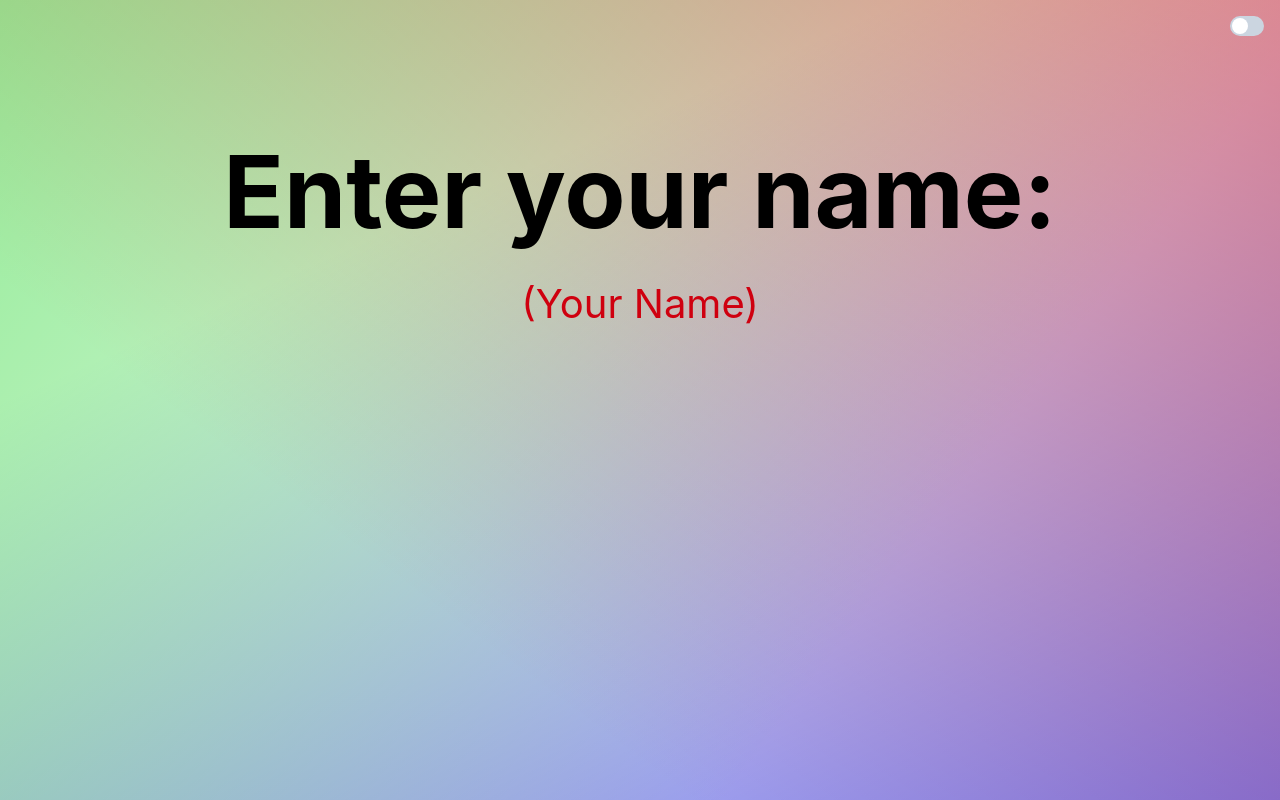
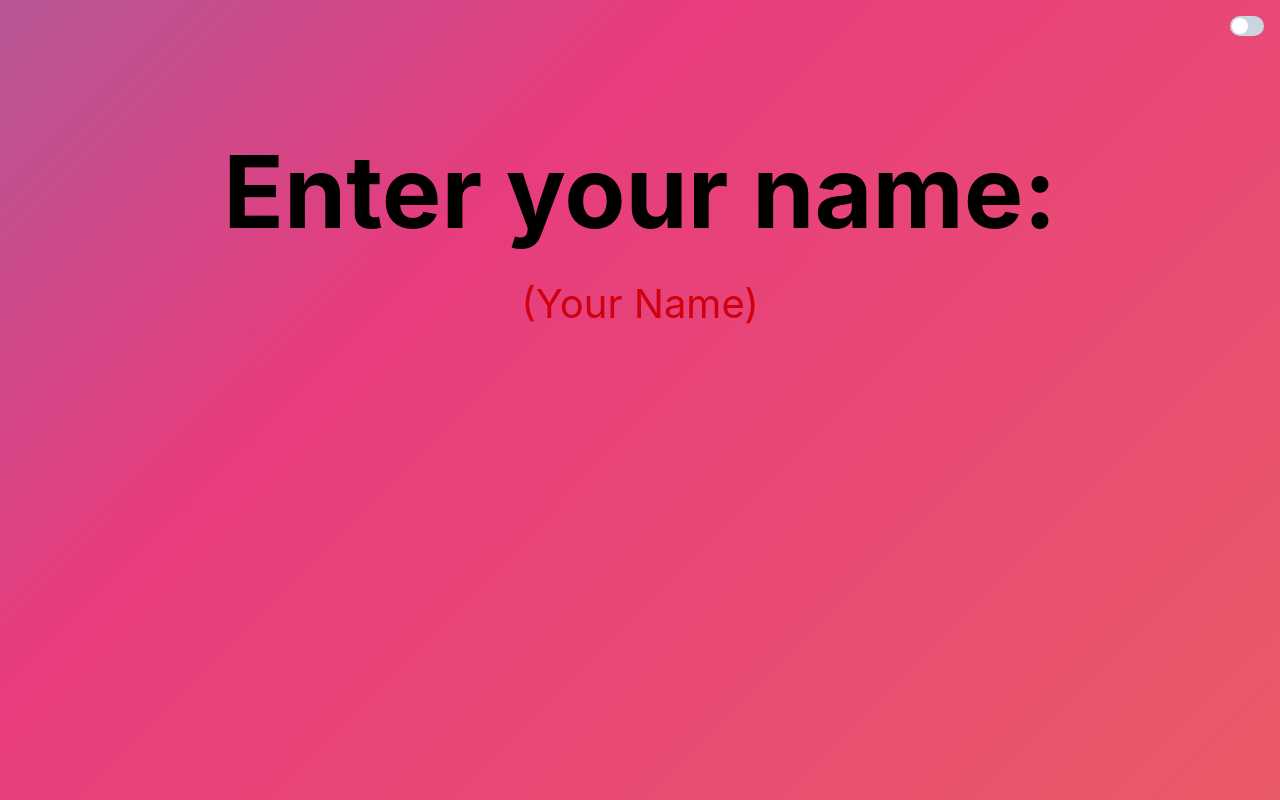
Before and after one commit to jfrausto/cryptick, a Next.js app: page / in a window 1280 px wide. Built offline with nearby package versions, Linux system fonts and the light colour scheme.

Commit message:
WORKING AS INTENDED WITH COLOR MODE SWITCH; THE CSS NEEDS TO BE CHANGED;

```diff
--- a/src/components/Container.tsx
+++ b/src/components/Container.tsx
@@ -2,27 +2,43 @@
 import { DarkModeSwitch } from './DarkModeSwitch';
 
 export const Container = (props: FlexProps) => {
+
+
+
   const { colorMode } = useColorMode()
 
-  const bgGradient = {
-    light: 'linear-gradient(217deg, rgba(215,0,0,.4), rgba(255,0,0,0) 70.71%), linear-gradient(127deg, rgba(0,215,0,.4), rgba(0,255,0,0) 70.71%),linear-gradient(336deg, rgba(0,0,215,.5), rgba(0,0,255,0) 70.71%);',
-    dark: 'linear-gradient(217deg, rgba(215,0,0,.4), rgba(255,0,0,0) 70.71%), linear-gradient(127deg, rgba(0,215,0,.4), rgba(0,255,0,0) 70.71%), linear-gradient(336deg, rgba(0,0,215,.5), rgba(0,0,255,0) 70.71%);'
-  }
-  const bgColor={
-    light: 'gray.50',
-    dark: 'gray.900'
-  }
+
+
+  // const bgGradient = {
+  //   light: 'linear-gradient(217deg, rgba(215,0,0,.4), rgba(255,0,0,0) 70.71%), linear-gradient(127deg, rgba(0,215,0,.4), rgba(0,255,0,0) 70.71%),linear-gradient(336deg, rgba(0,0,215,.5), rgba(0,0,255,0) 70.71%);',
+  //   dark: 'linear-gradient(217deg, rgba(215,0,0,.4), rgba(255,0,0,0) 70.71%), linear-gradient(127deg, rgba(0,215,0,.4), rgba(0,255,0,0) 70.71%), linear-gradient(336deg, rgba(0,0,215,.5), rgba(0,0,255,0) 70.71%);'
+  // }
+  // const bgColor={
+  //   light: 'gray.50',
+  //   dark: 'gray.900'
+  // }
+
+  //SOLELY FOR TEXT
   const color = {
     light: 'black',
     dark: 'white'
   }
+
+  //CHANGES THE ID WHICH CHANGES THE CSS
+  //ContainerHomePage.css
+  const id = {
+    light: "indexFlexComponent",
+    dark: "tester"
+  }
+
   return (
     <Flex
+      id={id[colorMode]}
       direction="column"
       alignItems="center"
       justifyContent="flex-start"
-      bg={bgColor[colorMode]}
-      backgroundImage={bgGradient[colorMode]}
+      // bg={bgColor[colorMode]}
+      // background={bgGradient[colorMode]}
       color={color[colorMode]}
       {...props}
     >
--- /dev/null
+++ b/src/pages/ContainerHomepage.css
@@ -0,0 +1,22 @@
+
+#indexFlexComponent {
+	background: linear-gradient(-45deg, #ee7752, #e73c7e, #23a6d5, #23d5ab);
+	background-size: 400% 400%;
+	animation: gradient 15s ease infinite;
+}
+
+@keyframes gradient {
+	0% {
+		background-position: 0% 50%;
+	}
+	50% {
+		background-position: 100% 50%;
+	}
+	100% {
+		background-position: 0% 50%;
+	}
+}
+
+#tester {
+    background: red
+}
--- a/src/pages/_app.tsx
+++ b/src/pages/_app.tsx
@@ -5,6 +5,7 @@
 import { AppProps } from 'next/app';
 import {startPage, PageContext } from '../components/CryptoContext';
 import {Container} from '../components/Container';
+import "./ContainerHomepage.css";
 
 function MyApp({ Component, pageProps }: AppProps) {
   // const [context, setContext] = useState(startInApp);
--- a/src/theme/styles.tsx
+++ b/src/theme/styles.tsx
@@ -1,5 +1,7 @@
 const styles = {
+
   global: {
+
     // styles for the `body`
     // body: {
     // },
```
